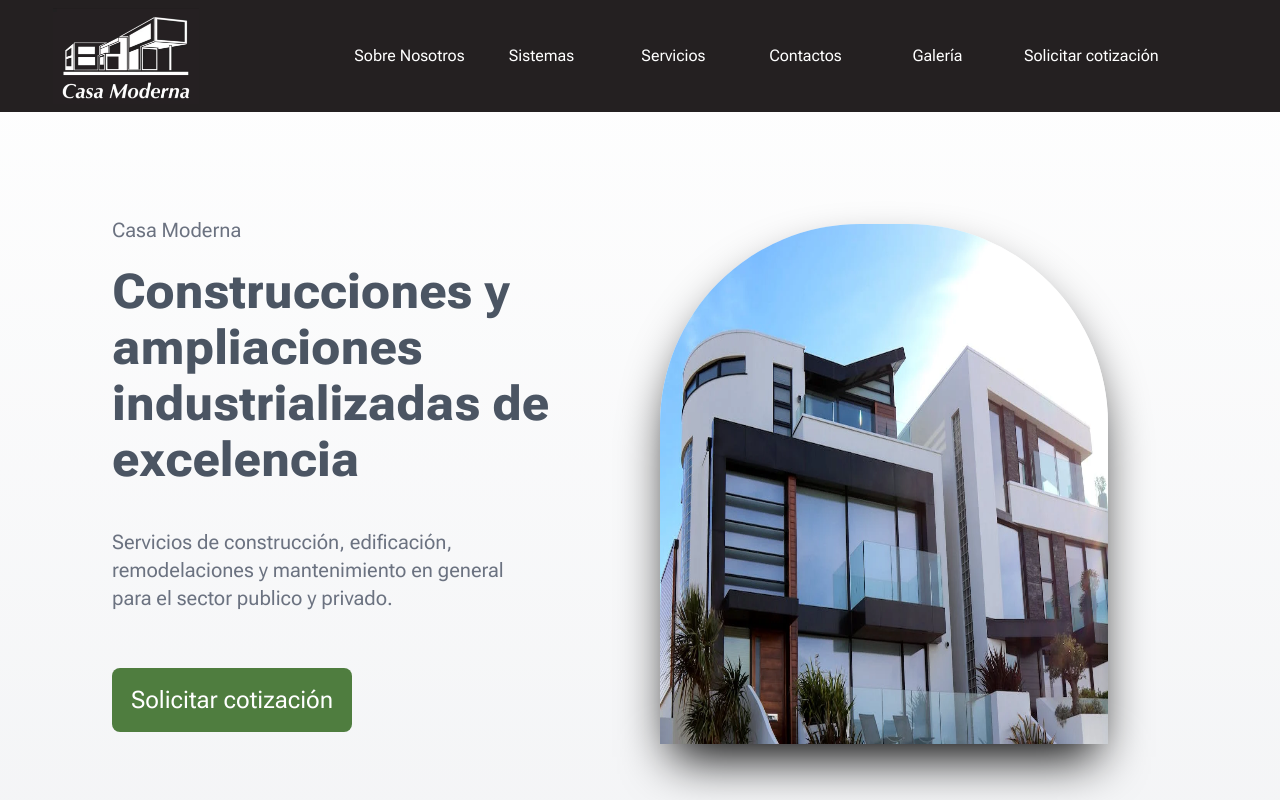
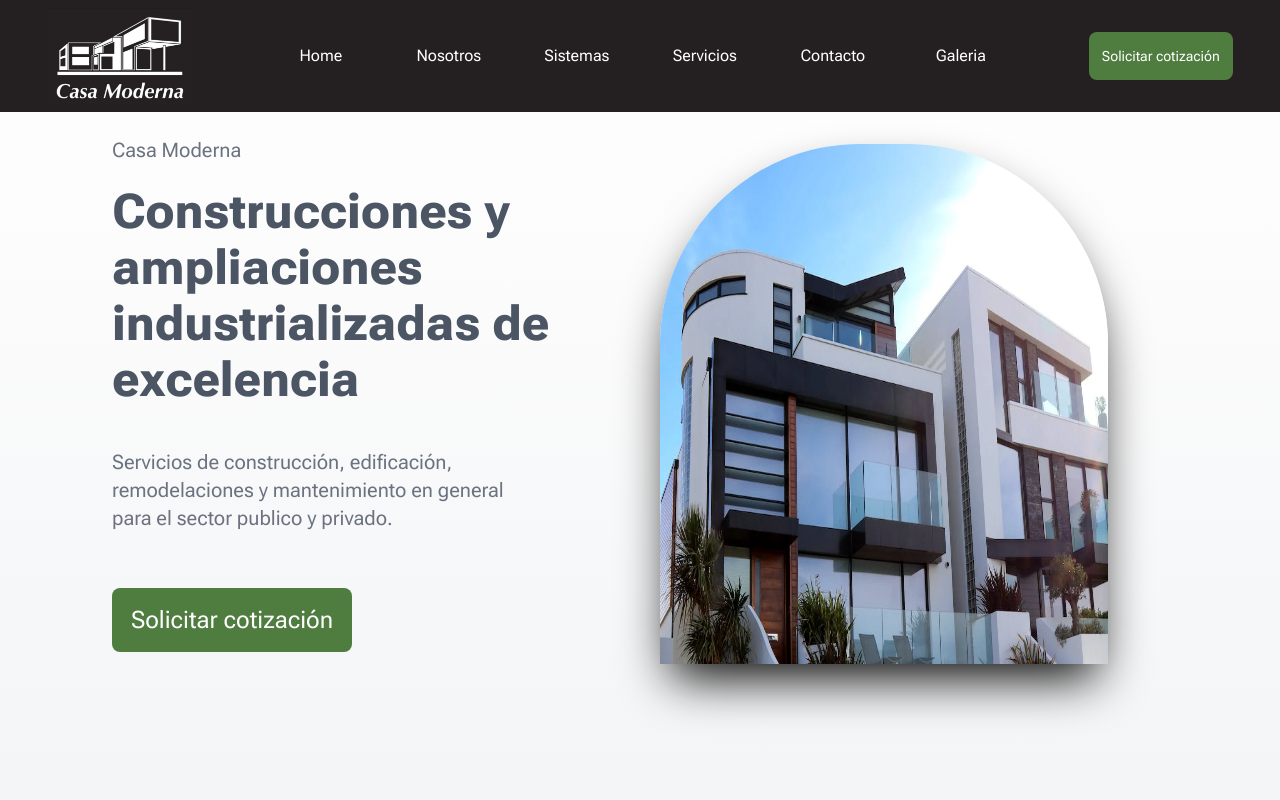
Before and after one commit to MartinAndreani/casa-moderna-proyecto-real, a React (Vite) app: page / in a window 1280 px wide. Shown: the top 800 px of the page. Built offline with nearby package versions, Linux system fonts and the light colour scheme.

Commit message:
nav and footer responsive

```diff
--- a/package.json
+++ b/package.json
@@ -12,7 +12,8 @@
   "dependencies": {
     "react": "^18.2.0",
     "react-dom": "^18.2.0",
-    "react-icons": "^5.0.1"
+    "react-icons": "^5.0.1",
+    "react-scroll": "^1.9.0"
   },
   "devDependencies": {
     "@types/react": "^18.2.64",
--- a/src/App.jsx
+++ b/src/App.jsx
@@ -6,7 +6,7 @@ import Footer from './components/Footer/Footer'
 
 const App = () => {
   return (
-    <div className="bg-gradient-to-b from-white via-gray-200 to-gray-400 h-auto font-roboto">
+    <div className="bg-gradient-to-b from-white via-gray-200 to-gray-400 h-auto font-roboto ">
       <Navbar/>
       <BannerHome/>
       <Servicios/>
--- a/src/components/Footer/Footer.jsx
+++ b/src/components/Footer/Footer.jsx
@@ -5,6 +5,7 @@ import { FaInstagram } from "react-icons/fa"
 import { FaWhatsapp } from "react-icons/fa";
 import { TiLocation } from "react-icons/ti";
 import { MdMailOutline } from "react-icons/md";
+import { Link } from "react-scroll"
 
 
 const Footer = () => {
@@ -13,9 +14,9 @@ const Footer = () => {
 
         {/* LOGO */}
         <div className=' flex justify-center' >
-          <a href="/">
+          <Link  to='home' spy={true} smooth={true} offset={-100} duration={800} className='cursor-pointer'>
             <img src={logo} alt="" className='h-28  transition ease-in-out delay-150  hover:-translate-y-1 hover:scale-110  duration-300 '/>
-          </a>
+          </Link>
         </div>
 
         {/* SERVICIOS */}
@@ -25,11 +26,11 @@ const Footer = () => {
             <hr className='w-20 ' />
           </div>
 
-          <div className='grid gap-2 py-2'  >
+          <div className='grid gap-2 py-2 pr-20 lg:pr-0'  >
             <div><a href="/">Diseño</a></div>
             <div><a href="/">Recidencial</a></div>
             <div><a href="/">Obra Comercial</a></div>
-            <div><a href="/">Remodelación, ampliación y matenimiento</a></div>
+            <div ><a href="/" >Remodelación, ampliación y matenimiento</a></div>
             <div><a href="/">Capacitación</a></div>
           </div>
 
@@ -43,10 +44,12 @@ const Footer = () => {
             <hr className='w-20 ' />
           </div>
           <div className='grid gap-2 py-2'>
-            <div><a href="/">Home</a></div>
-            <div><a href="/">Servicios</a></div>
-            <div><a href="/">Sobre Nosotros</a></div>
-            <div><a href="/">Contacto</a></div>
+            <div><Link to='home' spy={true} smooth={true} offset={-100} duration={800} className='cursor-pointer'>Home</Link></div>
+            <div><Link  to='home' spy={true} smooth={true} offset={-100} duration={800} className='cursor-pointer'>Sobre Nosotros</Link></div>
+            <div><Link  to='sistemas' spy={true} smooth={true} offset={-100} duration={800} className='cursor-pointer'>Sistemas</Link></div>
+            <div><Link  to='servicios' spy={true} smooth={true} offset={-100} duration={800} className='cursor-pointer'>Servicios</Link></div>
+            <div><Link  to='contacto' spy={true} smooth={true} offset={-100} duration={800} className='cursor-pointer'>Contacto</Link></div>
+            <div><Link  to='galeria' spy={true} smooth={true} offset={-100} duration={800} className='cursor-pointer'>Galeria</Link></div>
           </div>
 
         </div>
--- a/src/components/Home/BannerHome/BannerHome.jsx
+++ b/src/components/Home/BannerHome/BannerHome.jsx
@@ -2,7 +2,7 @@ import ButtonGetInfo from "../../common/ButtonGetInfo/ButtonGetInfo";
 
 const BannerHome = () => {
 	return (
-		<section className="flex flex-row p-28 gap-5">
+		<section className="flex flex-row p-28 gap-5 py-36" id="home">
 			<div className="flex flex-col justify-center gap-10 basis-1/2 text-left">
 				<p className="text-gray-500 text-xl -my-5">Casa Moderna</p>
 				<div className="flex flex-col gap-10">
--- a/src/components/NavBar/Navbar.jsx
+++ b/src/components/NavBar/Navbar.jsx
@@ -1,38 +1,76 @@
 import React from 'react'
 import logo from '../../assets/logo.webp'
+import ButtonGetInfo from '../common/ButtonGetInfo/ButtonGetInfo'
+import { Link } from 'react-scroll'
+import { IoIosMenu } from "react-icons/io";
+import { IoIosClose } from "react-icons/io";
+import { useState } from 'react';
+const Navbar = () => {
+  let Links = [
+    {name: 'Home', link:'home'},
+    {name: 'Nosotros', link:'nosotros'},
+    {name: 'Sistemas', link:'sistemas'},
+    {name: 'Servicios', link:'servicios'},
+    {name: 'Contacto', link:'contacto'},
+    {name: 'Galeria', link:'galeria'},
 
-const Navbar = () => {
+  ]
+
+  let [isOpen, setisOpen] = useState(false)
   return (
     <div>
         {/* Container */}
-        <div className='bg-nav h-28 flex items-center justify-around  w-full  '>
+        <div className='bg-nav h-28 flex items-center lg:justify-center justify-around  xl:gap-16 w-full fixed  '>
 
-            {/* logo */}
-            <div className='flex justify-center transition ease-in-out delay-150  hover:-translate-y-1 hover:scale-110  duration-300  '>
-              <a href="/">
-                <img src={logo} alt="/" className='h-24  '/>
-              </a>
+          {/* Menu icon */}
+
+            <div onClick={() => setisOpen(!isOpen)} className='text-3xl text-white  cursor-pointer lg:hidden' >
+
+              {
+                isOpen ? <IoIosClose/> : <IoIosMenu/>
+              }
 
             </div>
 
 
+
+            {/* logo */}
+            <div className='flex justify-center transition ease-in-out delay-150  hover:-translate-y-1 hover:scale-110  duration-300  '>
+                 <Link to='home' spy={true} smooth={true} offset={-100} duration={800} className='cursor-pointer'>
+                 <img src={logo} alt="/" className='h-24  '/>
+                 </Link>
+
+
+            </div>
+
+
+
+
             {/* Opciones */}
-            <div className=' relative left-12'>
-              <ul className='flex gap-5 justify-center items-center'>
-                <li className='flex justify-center items-center w-28  text-white transition ease-in-out delay-150  hover:-translate-y-1 hover:scale-110  duration-300 '><a href="/">Sobre Nosotros</a></li>
-                <li className='flex justify-center w-28 text-white transition ease-in-out delay-150  hover:-translate-y-1 hover:scale-110  duration-300'><a href="/">Sistemas</a></li>
-                <li className='flex justify-center w-28 text-white transition ease-in-out delay-150  hover:-translate-y-1 hover:scale-110  duration-300'><a href="/">Servicios</a></li>
-                <li className='flex justify-center w-28 text-white transition ease-in-out delay-150  hover:-translate-y-1 hover:scale-110  duration-300'><a href="/">Contactos</a></li>
-                <li className='flex justify-center w-28 text-white transition ease-in-out delay-150  hover:-translate-y-1 hover:scale-110  duration-300'><a href="/">Galería</a></li>
+            <div className={`absolute lg:static left-0 top-28 px-16 lg:px-0 py-2 lg:py-0 bg-nav   lg:z-auto z-[-1] transition-all duration-1000 ease-in ${isOpen ? 'left-0' : 'left-[-490px]'} `}>
+              <ul className='flex lg:flex-row flex-col  justify-center items-center  '>
 
-              </ul>
+                {Links.map(link => (
+                  <li className='flex justify-center m-2  items-center w-28  text-white transition ease-in-out delay-150  hover:-translate-y-1 hover:scale-110  duration-300'>
+                    <Link to={link.link} spy={true} smooth={true} offset={-100} duration={800} className='cursor-pointer'>
+                      {link.name}
+                    </Link>
+                  </li>)
+                )}
+
+                {/*<li className='flex justify-center items-center w-28  text-white transition ease-in-out delay-150  hover:-translate-y-1 hover:scale-110  duration-300' ><Link to='home' spy={true} smooth={true} offset={-100} duration={800} className='cursor-pointer'>Sobre Nosotros</Link></li>
+                <li className='flex justify-center w-28 text-white transition ease-in-out delay-150  hover:-translate-y-1 hover:scale-110  duration-300'><Link to='sistemas' spy={true} smooth={true} offset={-100} duration={800} className='cursor-pointer'>Sistemas</Link></li>
+                <li className='flex justify-center w-28 text-white transition ease-in-out delay-150  hover:-translate-y-1 hover:scale-110  duration-300'><Link to='servicios' spy={true} smooth={true} offset={-100} duration={800} className='cursor-pointer'>Servicios</Link></li>
+                <li className='flex justify-center w-28 text-white transition ease-in-out delay-150  hover:-translate-y-1 hover:scale-110  duration-300'><Link to='contacto' spy={true} smooth={true} offset={-100} duration={800} className='cursor-pointer'>Contactos</Link></li>
+                <li className='flex justify-center w-28 text-white transition ease-in-out delay-150  hover:-translate-y-1 hover:scale-110  duration-300'><Link to='galeria' spy={true} smooth={true} offset={-100} duration={800} className='cursor-pointer'>Galería</Link></li> */}
+                </ul>
 
             </div>
 
 
             {/* BOTON  */}
-            <div className='bg-botones flex justify-start items-center relative right-12  rounded-2xl text-white transition ease-in-out delay-150  hover:-translate-y-1 hover:scale-110  duration-300  '>
-              <button className='px-5 py-3'>Solicitar cotización</button>
+            <div className='  items-center  text-white transition ease-in-out delay-150  hover:-translate-y-1 hover:scale-110  duration-300  '>
+              <ButtonGetInfo msg={"Solicitar cotización"} addStyle={"w-36 h-12 text-sm flex items-center justify-center rounded-2xl "} />
             </div>
 
         </div>
--- a/src/components/Servicios/Card/CardContainer.jsx
+++ b/src/components/Servicios/Card/CardContainer.jsx
@@ -3,7 +3,7 @@ import info from "../utils/infoCards.js"
 
 const CardContainer = () => {
 	return (
-		<div className="">
+		<div className="" >
 			<h2 className="text-center text-6xl font-extrabold text-gray-600 my-6">
 				Excelente experiencia y calidad nos distinguen
 			</h2>
--- a/src/components/Servicios/Servicios.jsx
+++ b/src/components/Servicios/Servicios.jsx
@@ -3,13 +3,13 @@ import CardContainer from "./Card/CardContainer";
 
 const Servicios = () => {
 	return (
-		<>
-			<div className="px-16 py-10">
-				<p className="text-center text-gray-500 text-xl">Servicios</p>
+		<div id="servicios">
+			<div className="px-16 py-10" >
+				<p className="text-center text-gray-500 text-xl" >Servicios</p>
 				<CardContainer />
 			</div>
 			<BackgroundBanner />
-		</>
+		</div>
 	);
 };
 
```
Also changed, not shown: 1 other file (tests, documents, lock files or other folders).
